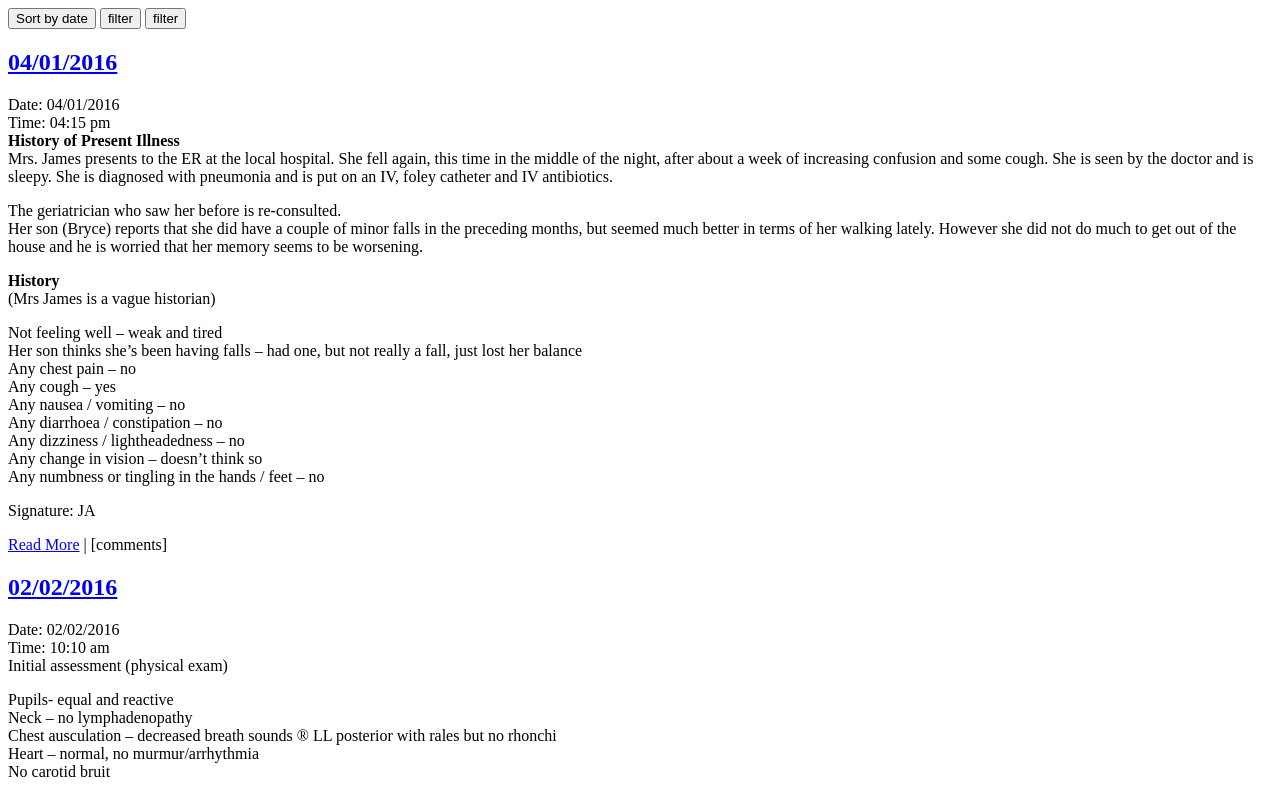
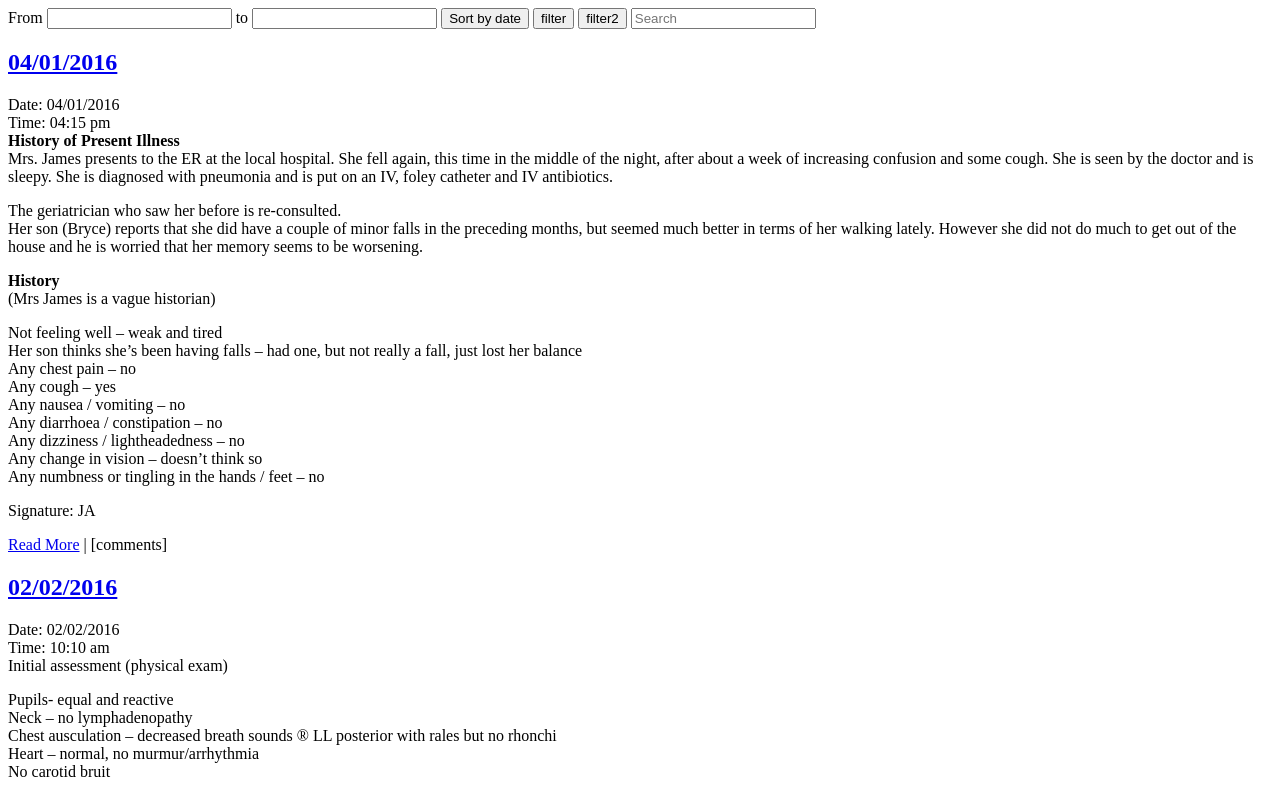
Before and after one commit to gdouglas/ehrsite, a plain HTML site: page index.html in a window 1280 px wide. Shown: the top 794 px of the page. Drawn offline with nearby package versions, Linux system fonts and the light colour scheme.

Commit message:
added controls to html file

```diff
--- a/index.html
+++ b/index.html
@@ -1,17 +1,26 @@
 <!DOCTYPE html>
 <html>
 <head>
-<meta name="description" content="isotope sorting and filtering">
+<meta name="description" content="isotope sorting and filteringwith date range">
 <script src="https://code.jquery.com/jquery-1.11.3.js"></script>
+  <script src="//code.jquery.com/ui/1.11.4/jquery-ui.js"></script>
+   <link rel="stylesheet" href="//code.jquery.com/ui/1.11.4/themes/smoothness/jquery-ui.css">
   <script src="https://npmcdn.com/isotope-layout@3.0/dist/isotope.pkgd.js"></script>
-  <script src="script.js"></script>
     <title></title>
 </head>
 <body>
-  <button ID="sort-date" data-sort-by="ascending">Sort by date</button>
+  <div class = "controls">
+    <label for="from">From</label>
+  <input type="text" id="from" class="datepicker" name="from">
+  <label for="to">to</label>
+  <input type="text" id="to" class="datepicker" name="to">
 
-  <button id="filter">filter</button>
-  <button id="filter2">filter</button>
+    <button ID="sort-date" data-sort-by="ascending">Sort by date</button>
+
+    <button id="filter">filter</button>
+    <button id="filter2">filter2</button>
+    <input type="text" class="quicksearch" id="quicksearch" placeholder="Search" />
+  </div>
 
     <div class="tab-pane active" id="ProgressNotes-2">
         <div class=
```
